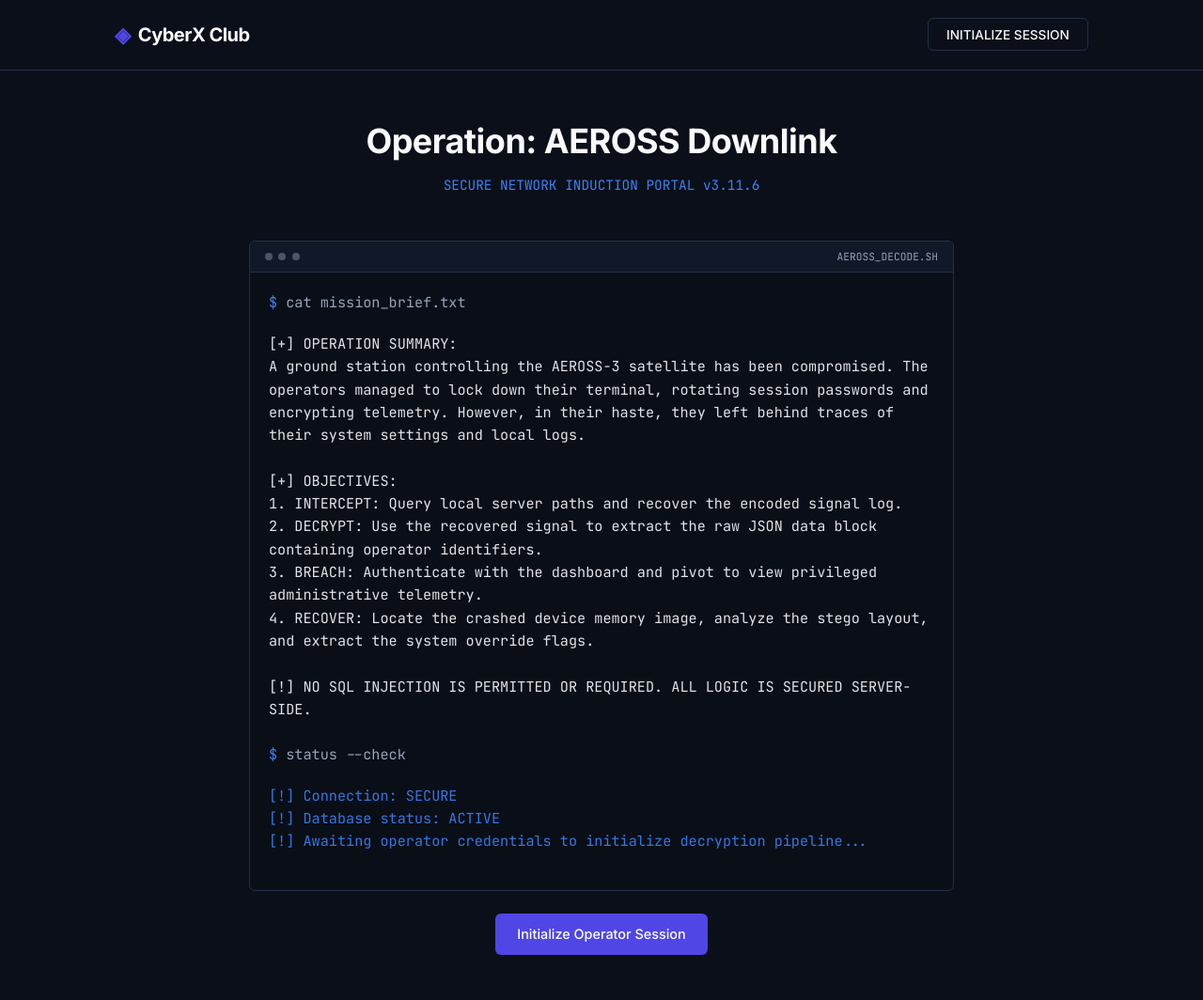
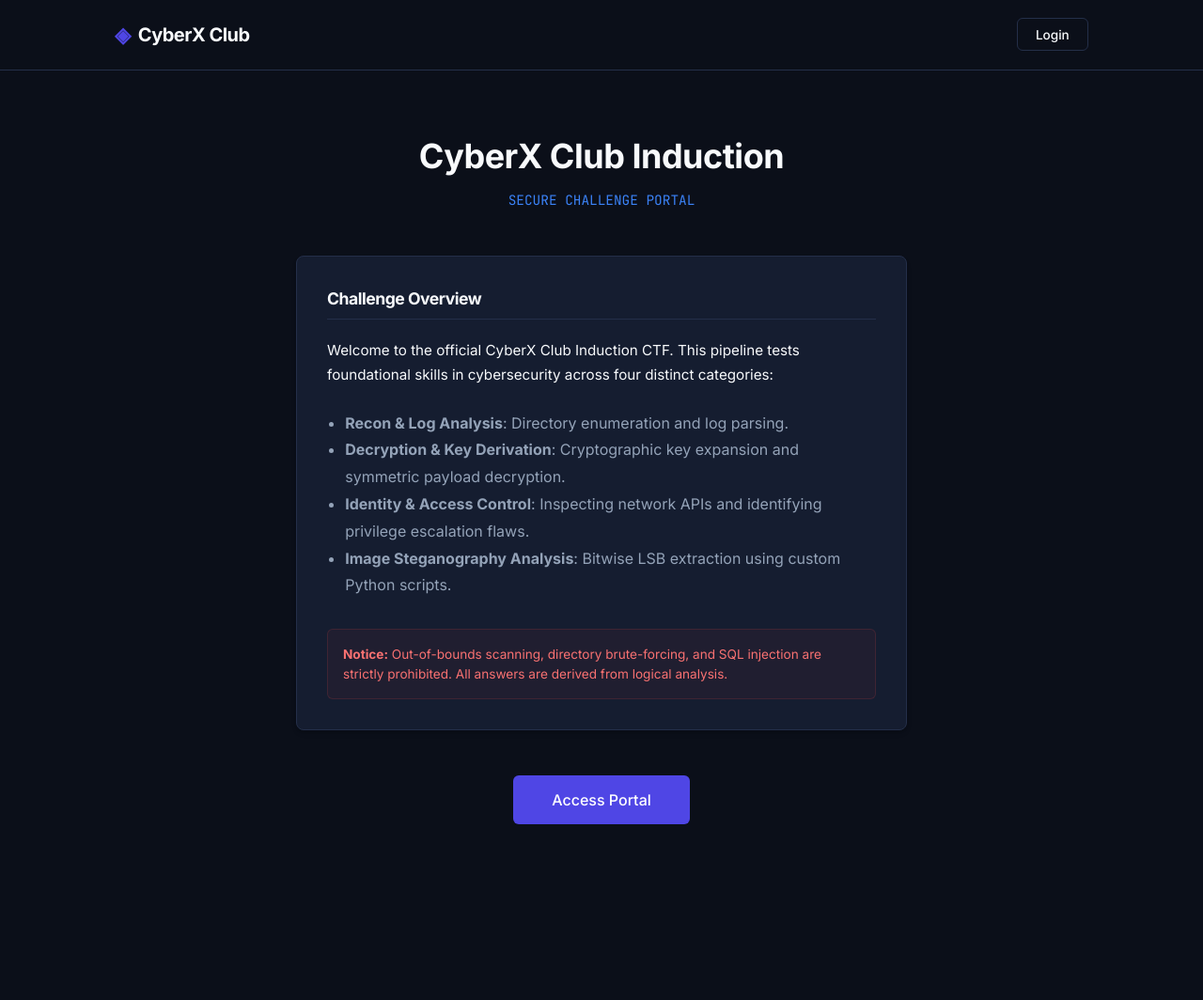
Before and after one commit to FarzooqueHasan/CYBERX-CTF26, a FastAPI app: page / in a window 1280 px wide. Shown: the whole page at 94% size. After the commit the page ends 877 px from the top, so only its background shows below. Run offline with FastAPI, Linux system fonts and the light colour scheme.

Commit message:
Configure base/index templates, logout cookie handler, and specify python-version

```diff
--- a/main.py
+++ b/main.py
@@ -533,10 +533,11 @@ def get_telemetry(crew_id: int, telemetry_session: Optional[str] = Cookie(None),
     }
 
 @app.post("/logout")
-def logout(response: Response):
-    response.delete_cookie("session_token")
-    response.delete_cookie("telemetry_session")
-    return RedirectResponse(url="/", status_code=status.HTTP_303_SEE_OTHER)
+def logout():
+    res = RedirectResponse(url="/", status_code=status.HTTP_303_SEE_OTHER)
+    res.delete_cookie("session_token")
+    res.delete_cookie("telemetry_session")
+    return res
 
 if __name__ == "__main__":
     import uvicorn
--- a/templates/base.html
+++ b/templates/base.html
@@ -14,12 +14,12 @@
             <div class="nav-links">
                 {% if team %}
                     <a href="/dashboard" class="nav-item">Dashboard</a>
-                    <span class="nav-team">OPERATOR: {{ team.team_name }}</span>
+                    <span class="nav-team">User: {{ team.team_name }}</span>
                     <form action="/logout" method="post" style="display:inline;">
-                        <button type="submit" class="nav-item" style="background:none; border:none; cursor:pointer; font-family:inherit;">LOGOUT</button>
+                        <button type="submit" class="nav-item" style="background:none; border:none; cursor:pointer; font-family:inherit;">Logout</button>
                     </form>
                 {% else %}
-                    <a href="/register" class="btn btn-purple" style="padding: 0.4rem 1.2rem; font-size: 0.85rem;">INITIALIZE SESSION</a>
+                    <a href="/register" class="btn btn-purple" style="padding: 0.4rem 1.2rem; font-size: 0.85rem;">Login</a>
                 {% endif %}
             </div>
         </div>
--- a/templates/index.html
+++ b/templates/index.html
@@ -1,47 +1,35 @@
 {% extends "base.html" %}
 
-{% block title %}CyberX CTF - Ground Station Intercept{% endblock %}
+{% block title %}CyberX CTF - Induction{% endblock %}
 
 {% block content %}
-<div class="level-container">
+<div class="level-container" style="max-width: 650px; margin: 4rem auto;">
     <div style="text-align: center; margin-bottom: 3rem;">
-        <h1 style="font-size: 2.25rem; margin-bottom: 0.5rem; letter-spacing: -0.5px;">Operation: AEROSS Downlink</h1>
-        <p style="font-family: var(--font-mono); color: var(--secondary); font-size: 0.9rem;">SECURE NETWORK INDUCTION PORTAL v3.11.6</p>
+        <h1 style="font-size: 2.25rem; margin-bottom: 0.5rem; letter-spacing: -0.5px;">CyberX Club Induction</h1>
+        <p style="font-family: var(--font-mono); color: var(--secondary); font-size: 0.9rem;">SECURE CHALLENGE PORTAL</p>
     </div>
 
-    <div class="terminal">
-        <div class="terminal-header">
-            <span class="terminal-dot"></span>
-            <span class="terminal-dot"></span>
-            <span class="terminal-dot"></span>
-            <span class="terminal-title">AEROSS_DECODE.SH</span>
-        </div>
-        <div class="terminal-body">
-            <p class="terminal-prompt">cat mission_brief.txt</p>
-            <p style="color: var(--text-primary); margin-bottom: 1.5rem; opacity: 0.9;">
-                [+] OPERATION SUMMARY:<br>
-                A ground station controlling the AEROSS-3 satellite has been compromised. The operators managed to lock down their terminal, rotating session passwords and encrypting telemetry. However, in their haste, they left behind traces of their system settings and local logs.<br><br>
-                [+] OBJECTIVES:<br>
-                1. INTERCEPT: Query local server paths and recover the encoded signal log.<br>
-                2. DECRYPT: Use the recovered signal to extract the raw JSON data block containing operator identifiers.<br>
-                3. BREACH: Authenticate with the dashboard and pivot to view privileged administrative telemetry.<br>
-                4. RECOVER: Locate the crashed device memory image, analyze the stego layout, and extract the system override flags.<br><br>
-                [!] NO SQL INJECTION IS PERMITTED OR REQUIRED. ALL LOGIC IS SECURED SERVER-SIDE.
-            </p>
-            <p class="terminal-prompt">status --check</p>
-            <p style="color: var(--secondary); opacity: 0.9;">
-                [!] Connection: SECURE<br>
-                [!] Database status: ACTIVE<br>
-                [!] Awaiting operator credentials to initialize decryption pipeline...
-            </p>
+    <div class="cyber-card" style="margin-bottom: 3rem; padding: 2rem;">
+        <h3 style="font-size: 1.1rem; border-bottom: 1px solid var(--border-color); padding-bottom: 0.5rem; margin-bottom: 1.25rem;">Challenge Overview</h3>
+        <p style="color: var(--text-primary); line-height: 1.7; margin-bottom: 1.5rem;">
+            Welcome to the official CyberX Club Induction CTF. This pipeline tests foundational skills in cybersecurity across four distinct categories:
+        </p>
+        <ul style="color: var(--text-muted); line-height: 1.8; margin-bottom: 2rem; padding-left: 1.2rem;">
+            <li><strong>Recon & Log Analysis</strong>: Directory enumeration and log parsing.</li>
+            <li><strong>Decryption & Key Derivation</strong>: Cryptographic key expansion and symmetric payload decryption.</li>
+            <li><strong>Identity & Access Control</strong>: Inspecting network APIs and identifying privilege escalation flaws.</li>
+            <li><strong>Image Steganography Analysis</strong>: Bitwise LSB extraction using custom Python scripts.</li>
+        </ul>
+        <div style="background: rgba(239, 68, 68, 0.05); border: 1px solid rgba(239, 68, 68, 0.15); border-radius: 6px; padding: 1rem; font-size: 0.85rem; color: #f87171;">
+            <strong>Notice:</strong> Out-of-bounds scanning, directory brute-forcing, and SQL injection are strictly prohibited. All answers are derived from logical analysis.
         </div>
     </div>
 
     <div style="text-align: center;">
         {% if team %}
-            <a href="/dashboard" class="btn btn-purple">Return to Operation Center</a>
+            <a href="/dashboard" class="btn">Access Dashboard</a>
         {% else %}
-            <a href="/register" class="btn">Initialize Operator Session</a>
+            <a href="/register" class="btn" style="padding: 0.8rem 2.5rem; font-size: 1rem;">Access Portal</a>
         {% endif %}
     </div>
 </div>
```
Also changed, not shown: 1 other file.
